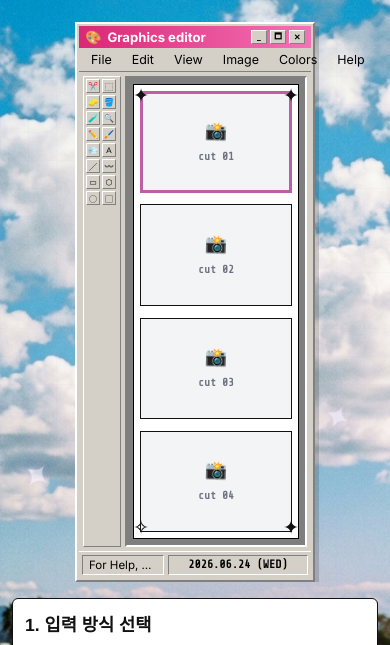
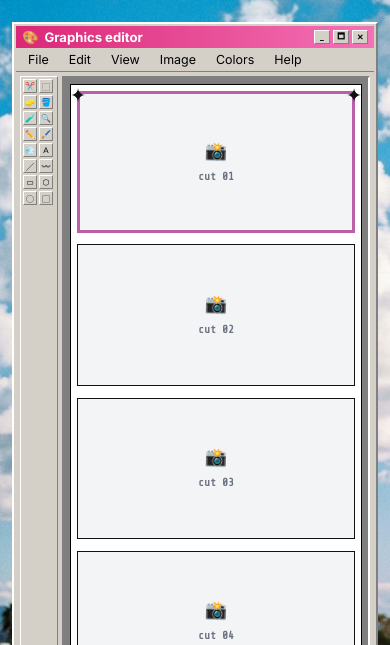
Before and after one commit to yeojisun/anniversary-frame, a website: page index.html in a window 390 px wide. Shown: the part 176-821 px from the top of the page. Drawn offline with nearby package versions, Linux system fonts and the light colour scheme; a web font is replaced by a local one.

Commit message:
style: make frame container layout fully fluid with aspect-ratio and vw units

```diff
--- a/index.html
+++ b/index.html
@@ -8,7 +8,7 @@
   <link rel="preconnect" href="https://fonts.googleapis.com">
   <link rel="preconnect" href="https://fonts.gstatic.com" crossorigin>
   <link href="https://fonts.googleapis.com/css2?family=Gaegu:wght@400;700&family=Jua&family=Inter:wght@300;400;500;600;700&family=Noto+Sans+KR:wght@300;400;500;700&family=Share+Tech+Mono&display=swap" rel="stylesheet">
-  <link rel="stylesheet" href="style.css?v=1.1">
+  <link rel="stylesheet" href="style.css?v=1.2">
 
   <!-- Open Graph / Facebook -->
   <meta property="og:type" content="website">
@@ -311,6 +311,6 @@
   <!-- Hidden Canvas for Composite rendering -->
   <canvas id="compositeCanvas" style="display: none;"></canvas>
 
-  <script src="app.js?v=1.1"></script>
+  <script src="app.js?v=1.2"></script>
 </body>
 </html>
--- a/style.css
+++ b/style.css
@@ -1351,19 +1351,25 @@ body {
   .frame-container {
     padding: 2px;
     box-shadow: 4px 4px 0px rgba(0,0,0,0.15);
-    width: 100%;
-    max-width: 290px; /* Constrain total frame width to fit mobile */
+    width: 92vw; /* Adjust dynamically to device width */
+    max-width: 295px; /* Prevent overstretching */
     height: auto;
     box-sizing: border-box;
+    display: flex;
+    flex-direction: column;
   }
 
   .win-body-wrapper {
     width: 100%;
     box-sizing: border-box;
+    display: flex;
+    flex-direction: row;
+    overflow: hidden;
   }
 
   .win-sidebar {
-    width: 38px; /* Slim sidebar for mobile */
+    width: 38px; /* Fixed slim sidebar for toolbar */
+    flex-shrink: 0;
     padding: 2px;
     gap: 2px;
   }
@@ -1382,30 +1388,40 @@ body {
     padding: 6px;
     flex: 1;
     min-width: 0;
+    display: flex;
+    justify-content: center;
+    align-items: center;
   }
 
   .slots-grid {
+    width: 100%; /* Fill container width */
+    height: auto;
     padding: 6px;
-    width: 100%;
+    box-sizing: border-box;
   }
 
   .format-four-cut {
-    width: 240px; /* Canvas width limited so total width doesn't exceed 290px */
+    width: 100%;
     height: auto;
-    aspect-ratio: 3 / 7;
     max-width: 100%;
   }
 
   .format-four-cut .slots-grid {
-    aspect-ratio: 3 / 7;
-    height: 100%;
+    width: 100%;
+    height: auto;
+    aspect-ratio: 3 / 7; /* Automatically compute vertical height based on dynamic width */
   }
 
   .format-single-cut {
-    width: 240px;
+    width: 100%;
+    height: auto;
+    max-width: 100%;
+  }
+
+  .format-single-cut .slots-grid {
+    width: 100%;
     height: auto;
     aspect-ratio: 1 / 1.06;
-    max-width: 100%;
   }
 
   .slot-icon {
```
